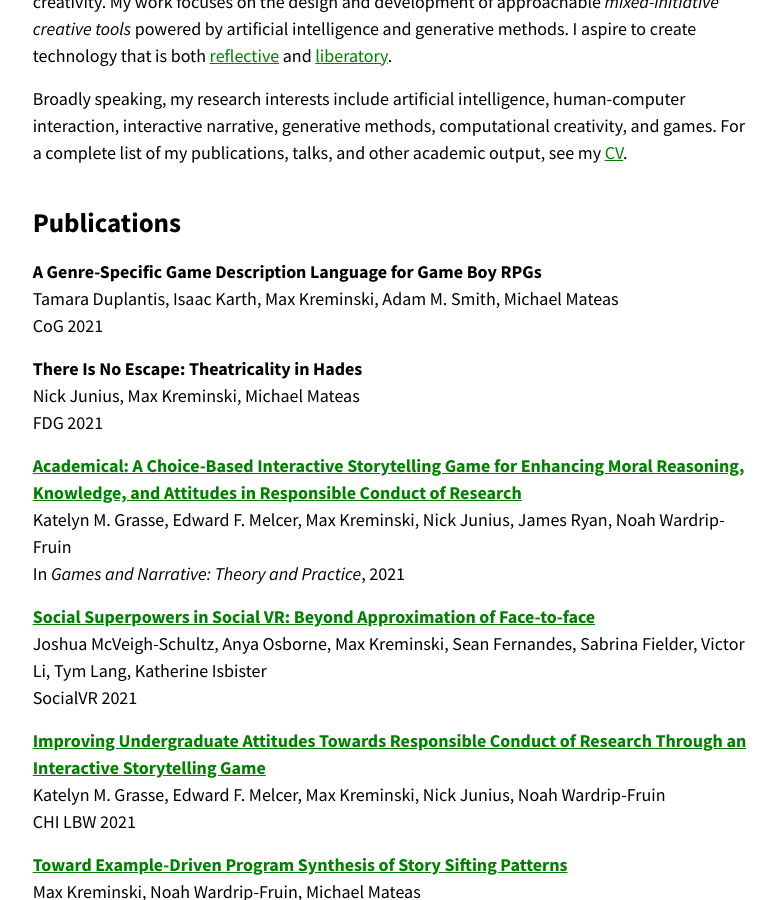
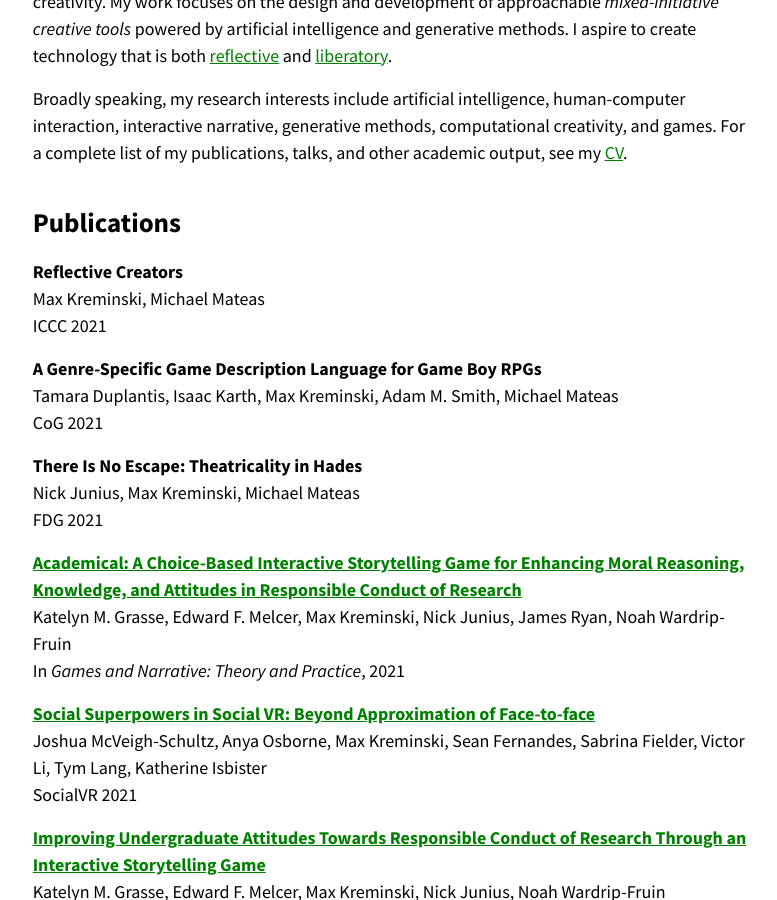
Before and after one commit to mkremins/mkremins.github.io, a Jekyll site: the page built from index.html, in a window 1280 px wide and 900 px high, scrolled down 467 px. Shown: the whole window, without its empty margins (245-1022 px from the left). Built offline with Jekyll 4.4.1, drawn with Linux system fonts in a browser that asks for light colours.

Commit message:
Add ICCC 2021 reflective creators paper

```diff
--- a/_data/publications.json
+++ b/_data/publications.json
@@ -1,4 +1,13 @@
 [
+{
+  "title": "Reflective Creators",
+  "url": "",
+  "authors": ["Max Kreminski", "Michael Mateas"],
+  "year": "2021",
+  "venue": "ICCC",
+  "venue_long": "International Conference on Computational Creativity",
+  "pubtype": "full"
+},
 {
   "title": "A Genre-Specific Game Description Language for Game Boy RPGs",
   "url": "",
```
